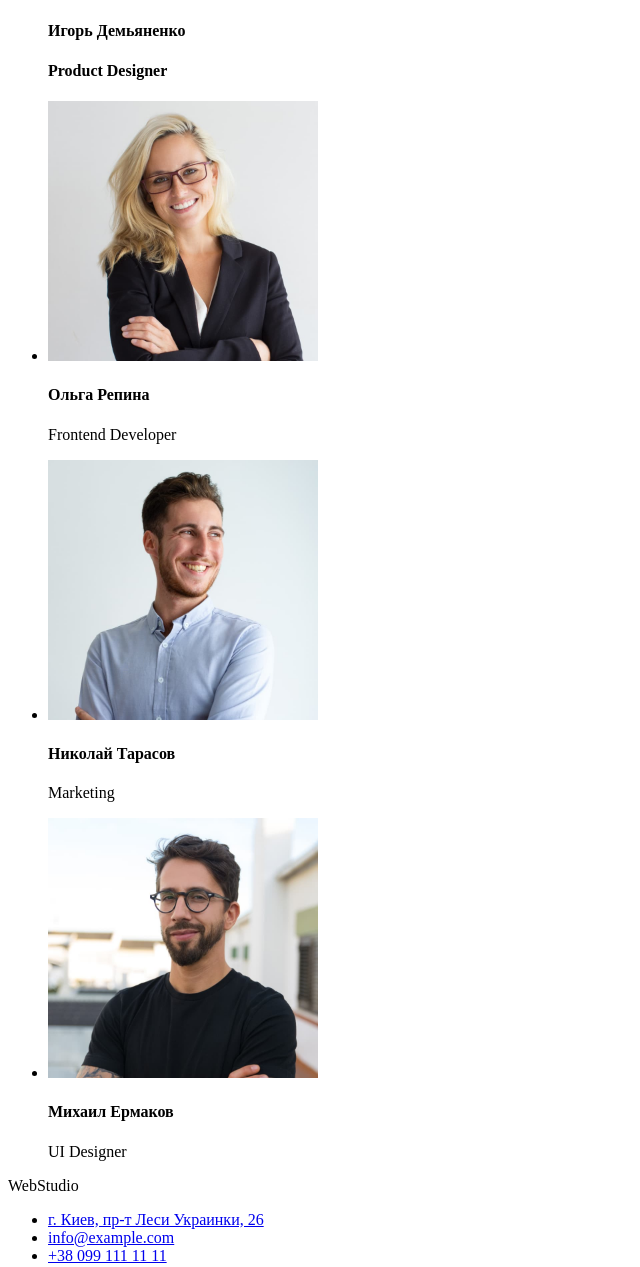
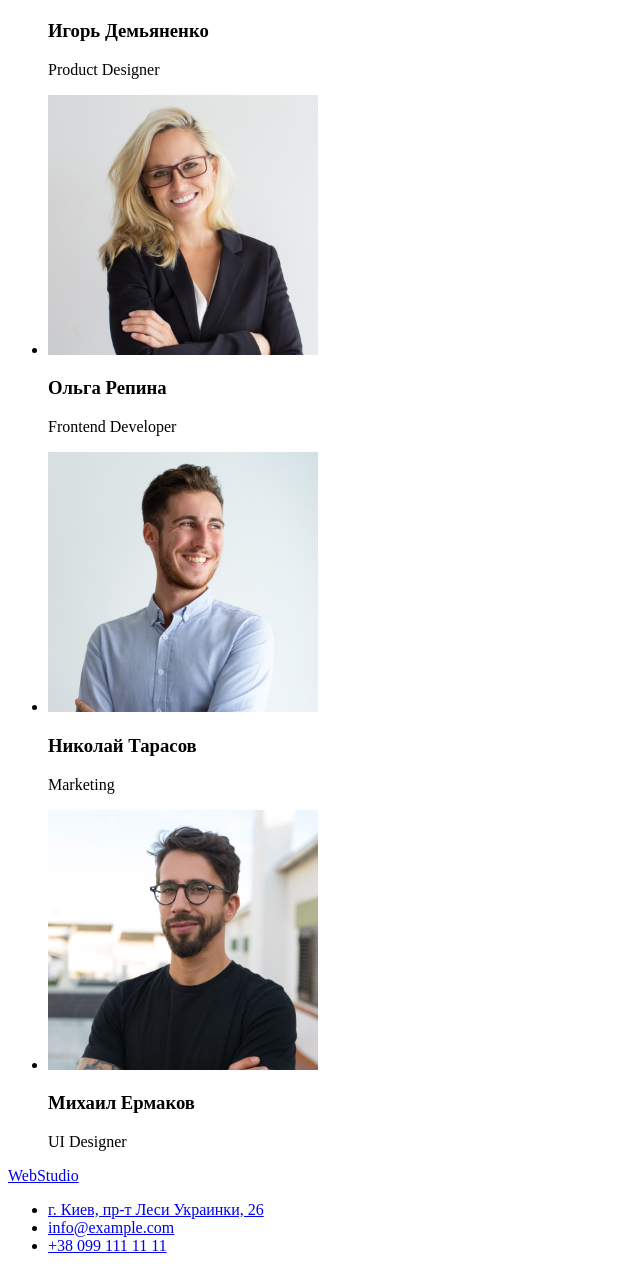
Before and after one commit to astravista/goit-markup-hw-01, a plain HTML site: page index.html in a window 1280 px wide. Shown: the part 1836-3103 px from the top of the page, without its empty margins (0-640 px from the left). Drawn offline with Linux system fonts and the light colour scheme.

Commit message:
Update index.html
исправила размер заголовков

```diff
--- a/index.html
+++ b/index.html
@@ -69,29 +69,31 @@
                 <ul>
                     <li>
                         <img src="./images/demyanenko.jpg" alt="Игорь Демьяненко" width="270">
-                        <h4>Игорь Демьяненко<h4>
+                        <h3>Игорь Демьяненко</h3>
                         <p lang="en">Product Designer</p>
                     </li>
                     <li>
                         <img src="./images/repina.jpg" alt="Ольга Репина" width="270">
-                        <h4>Ольга Репина</h4>
+                        <h3>Ольга Репина</h3>
                         <p>Frontend Developer</p>
                     </li>
                     <li>
                         <img src="./images/tarasov.jpg" alt="Николай Тарасов" width="270">
-                        <h4>Николай Тарасов</h4>
+                        <h3>Николай Тарасов</h3>
                         <p>Marketing</p>
                     </li>
                     <li>
                         <img src="./images/Ermakov.jpg" alt="Михаил Ермаков" width="270">
-                        <h4>Михаил Ермаков</h4>
+                        <h3>Михаил Ермаков</h3>
                         <p>UI Designer</p>
                     </li>
                 </ul>
             </section>
         </main>
         <footer>
-            <p>WebStudio</p>
+            <p>
+                <a href="/">WebStudio</a>
+            </p>
             <ul>
                 <li>
                     <a href="https://goo.gl/maps/W8m9kRHtbQjeznwJ9" target="_blank"
```
